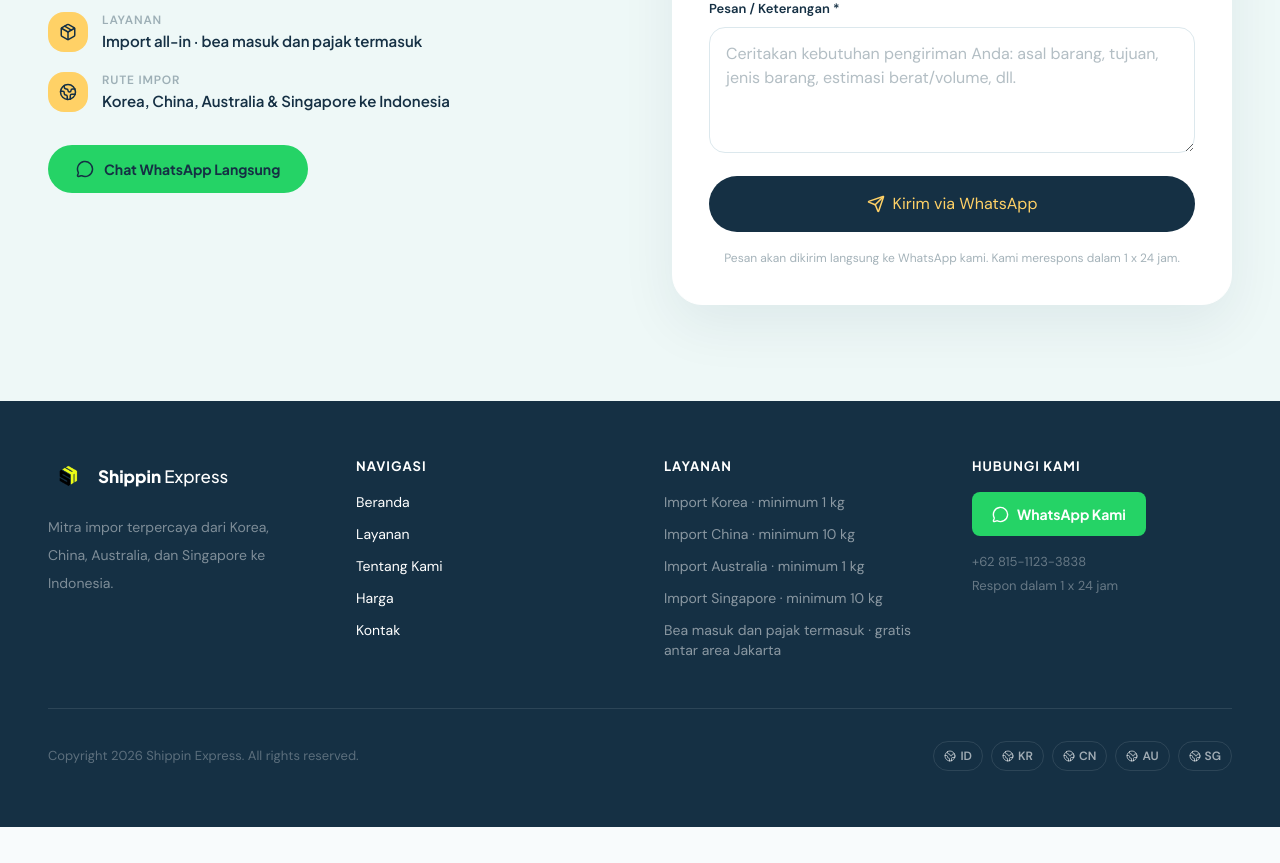
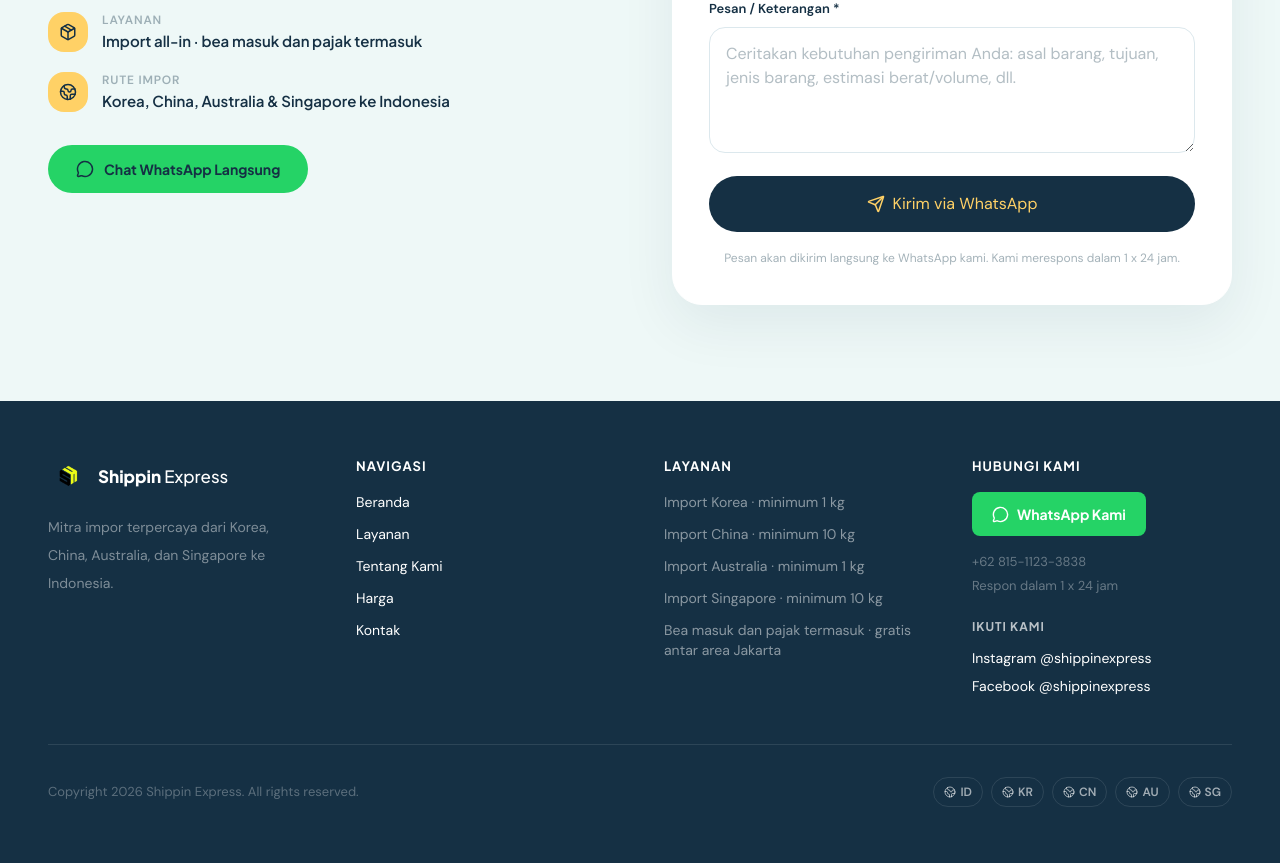
Before and after one commit to bhahtiar/shippin-app, a React (Vite) app: page / in a window 1280 px wide. Shown: the part 4198-5061 px from the top of the page. Before the commit the page ends 5025 px from the top, so only its background shows below. Built offline with nearby package versions, Linux system fonts and the light colour scheme.

Commit message:
add social media links to footer

```diff
--- a/src/components/Footer.jsx
+++ b/src/components/Footer.jsx
@@ -90,6 +90,19 @@ export default function Footer() {
               <br />
               Respon dalam 1 x 24 jam
             </p>
+            <div className="mt-5">
+              <h4 className="mb-3 font-display text-[12px] font-bold uppercase tracking-[1px] text-white/70">
+                Ikuti Kami
+              </h4>
+              <div className="flex flex-col gap-2">
+                <a href="https://www.instagram.com/shippinexpress/" target="_blank" rel="noopener noreferrer" className="w-fit text-sm text-white/55 transition hover:text-brand-yellow">
+                  Instagram <span className="text-white">@shippinexpress</span>
+                </a>
+                <a href="https://www.facebook.com/shippinexpress" target="_blank" rel="noopener noreferrer" className="w-fit text-sm text-white/55 transition hover:text-brand-yellow">
+                  Facebook <span className="text-white">@shippinexpress</span>
+                </a>
+              </div>
+            </div>
           </div>
         </div>
 
```
